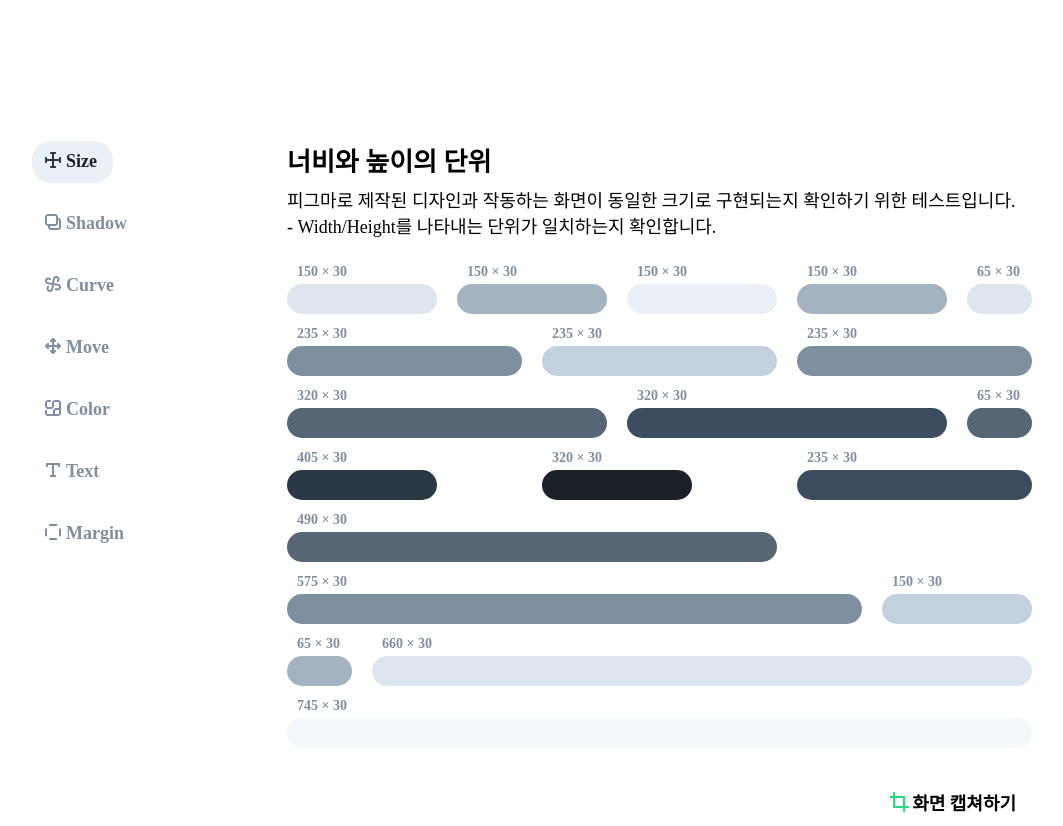
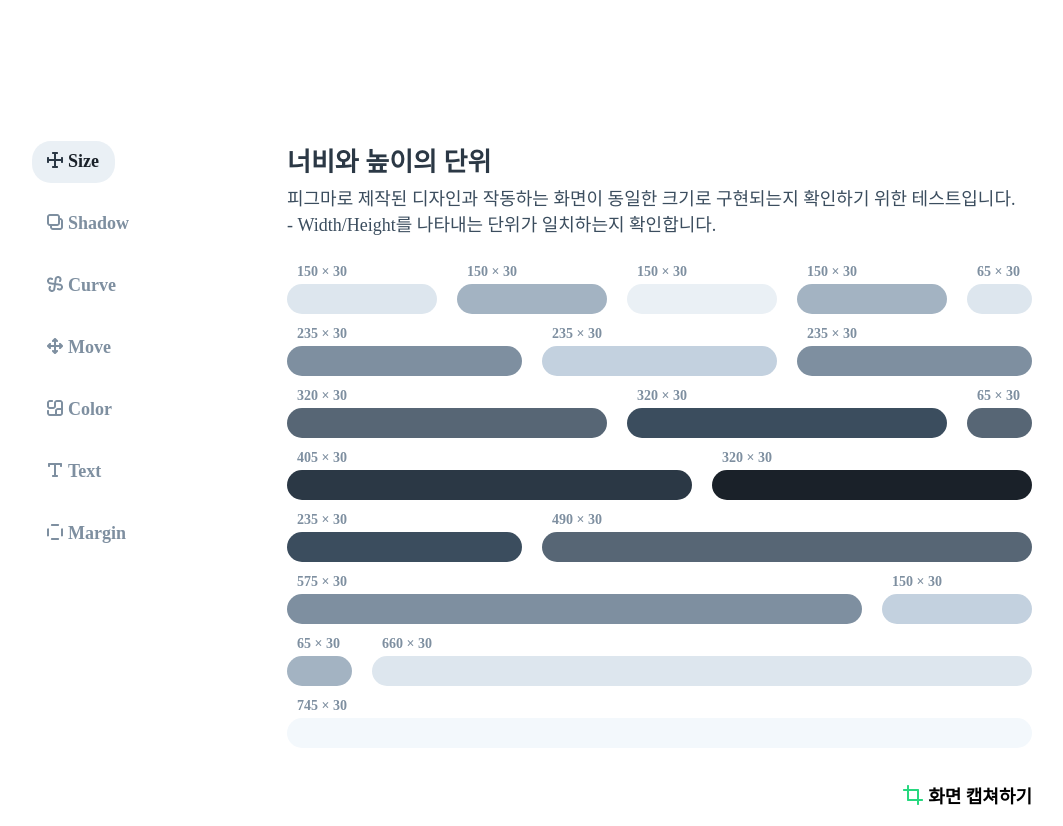
Before and after one commit to Someday-diary/Someday-DesignTest-Web, a Next.js app: page / in a window 1280 px wide. Shown: the whole page, without its empty margins (108-1171 px from the left). Built offline with nearby package versions, Linux system fonts and the light colour scheme; what emotion-reset would draw is missing.

Commit message:
chore(components): Update code
자잘한 코드 수정

```diff
--- a/src/components/BoxContainer/index.tsx
+++ b/src/components/BoxContainer/index.tsx
@@ -1,10 +1,15 @@
 import { Theme, useTheme } from "@emotion/react";
 import styled from "@emotion/styled";
 import Box from "src/components/common/Box";
+import { theme } from "src/core/styles/theme";
 import ScreenCapture from "../ScreenCapture";
 
 const BoxContainer = () => {
   const theme: Theme = useTheme();
+
+  const date: Date = new Date();
+
+  const now: string = `${date.getFullYear()}${date.getMonth()}${date.getDay()}${date.getHours()}${date.getMinutes()}${date.getSeconds()}`;
 
   const BoxValue = [
     {
@@ -76,13 +81,13 @@ const BoxContainer = () => {
     {
       id: 12,
       title: "405 × 30",
-      width: "150px",
+      width: "405px",
       backgroundColor: `${theme.colors.BGray22}`,
     },
     {
       id: 13,
       title: "320 × 30",
-      width: "150px",
+      width: "320px",
       backgroundColor: `${theme.colors.BGray13}`,
     },
     {
@@ -149,7 +154,7 @@ const BoxContainer = () => {
           );
         })}
       </BoxWrapper>
-      <ScreenCapture />
+      <ScreenCapture imageName={`Size_Test__${now}`} />
     </Container>
   );
 };
@@ -164,6 +169,7 @@ const Title = styled.div`
   font-family: Pretendard;
   font-weight: 600;
   font-size: 26px;
+  color: ${theme.colors.BGray22};
   margin-bottom: 8px;
 `;
 
@@ -171,6 +177,8 @@ const SubTitle = styled.div`
   font-family: Pretendard;
   font-weight: 400;
   font-size: 18px;
+  color: ${theme.colors.BGray30};
+  line-height: 26px;
   margin-bottom: 26px;
 `;
 
--- a/src/components/ScreenCapture/index.tsx
+++ b/src/components/ScreenCapture/index.tsx
@@ -2,11 +2,11 @@ import styled from "@emotion/styled";
 import html2canvas from "html2canvas";
 import Button from "../common/Button";
 
-const ScreenCapture = () => {
+const ScreenCapture = ({ imageName }: { imageName: string }) => {
   const onCapture = () => {
     const getElement: HTMLElement = document.body;
     html2canvas(getElement).then((canvas) => {
-      onSaveAs(canvas.toDataURL("image/png"), "image-download.png");
+      onSaveAs(canvas.toDataURL("image/png"), `${imageName}.png`);
     });
   };
 
@@ -27,6 +27,7 @@ const ScreenCapture = () => {
           fontWeight="600"
           image="/assets/Capture.png"
           onClick={() => onCapture()}
+          marginLeft="4px"
         />
       </ButtonWrapper>
     </Container>
--- a/src/components/SideBar/index.tsx
+++ b/src/components/SideBar/index.tsx
@@ -39,7 +39,9 @@ const Sidebar = () => {
               data.active ? theme.colors.BGray94 : theme.colors.White
             }
             onClick={() => addActiveClass(data.id)}
+            marginLeft="2px"
             marginBottom="20px"
+            padding="7px 16px 8px 12px"
           />
         );
       })}
--- a/src/components/common/Button/index.tsx
+++ b/src/components/common/Button/index.tsx
@@ -9,7 +9,9 @@ interface Props {
   color?: string;
   backgroundColor?: string;
   fontWeight?: string;
+  marginLeft?: string;
   marginBottom?: string;
+  padding?: string;
 }
 
 const Button = ({
@@ -19,7 +21,9 @@ const Button = ({
   color,
   backgroundColor,
   fontWeight,
+  marginLeft,
   marginBottom,
+  padding,
 }: Props) => {
   return (
     <Container
@@ -29,20 +33,12 @@ const Button = ({
         backgroundColor: backgroundColor,
         fontSize: "18px",
         fontWeight: fontWeight,
-        marginBottom: marginBottom
+        marginBottom: marginBottom,
+        padding: padding,
       }}
     >
-      {image ? (
-        <Image
-          src={image}
-          width="22px"
-          height="22px"
-          style={{ marginRight: "2px" }}
-        />
-      ) : (
-        ""
-      )}
-      <Text>{text}</Text>
+      {image ? <Image src={image} width="22px" height="22px" /> : ""}
+      <Text marginLeft={marginLeft}>{text}</Text>
     </Container>
   );
 };
@@ -54,11 +50,11 @@ const Container = styled.div`
   text-align: center;
   border-radius: 19px;
   width: fit-content;
-  padding: 7px 16px 8px 12px;
   cursor: pointer;
 `;
 
-const Text = styled.span`
+const Text = styled.span<{ marginLeft?: string }>`
   position: relative;
   top: -3px;
+  margin-left: ${(props) => (props.marginLeft ? props.marginLeft : "")};
 `;
```
